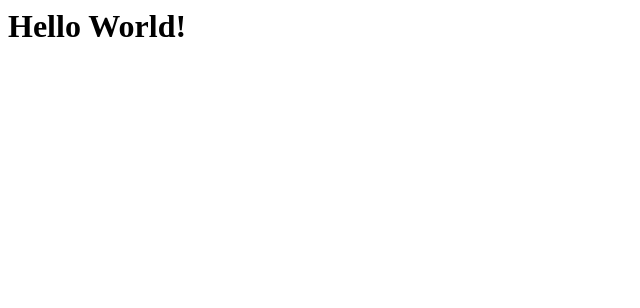
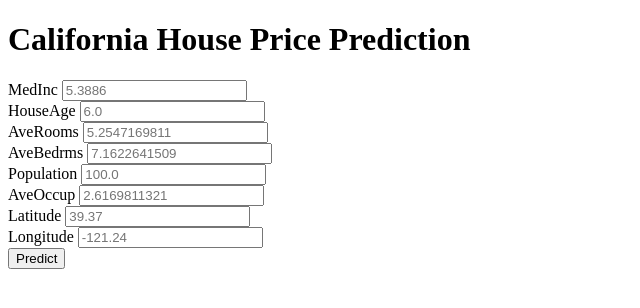
Before and after one commit to Kiriti96-Ray/california_house_pricing, a Flask app: page / in a window 1280 px wide. Shown: the top 308 px of the page, without its empty margins (0-640 px from the left). Run offline with Flask 3, Linux system fonts and the light colour scheme; parts of the project's set-up code (start-up, migrations or seed data) failed here and were passed over.

Commit message:
The web app is ready

```diff
--- a/app.py
+++ b/app.py
@@ -26,5 +26,16 @@ def predict_api():
     return jsonify(output[0])
 
 
+@app.route("/predict", methods=["POST"])
+def predict():
+    data = [float(x) for x in request.form.values()]
+    final_input = scaler.transform(np.array(data).reshape(1, -1))
+    print(final_input)
+    output = regmodel.predict(final_input)[0]
+    return render_template(
+        "home.html", prediction_text="The predicted house price is {}".format(output)
+    )
+
+
 if __name__ == "__main__":
     app.run(debug=True)
--- a/templates/home.html
+++ b/templates/home.html
@@ -1,3 +1,52 @@
-<h1>
-Hello World!
-</h1>
+<!DOCTYPE html>
+<html >
+
+<head>
+  <meta charset="UTF-8">
+  <title>ML API</title>
+  <link href='https://fonts.googleapis.com/css?family=Pacifico' rel='stylesheet' type='text/css'>
+<link href='https://fonts.googleapis.com/css?family=Arimo' rel='stylesheet' type='text/css'>
+<link href='https://fonts.googleapis.com/css?family=Hind:300' rel='stylesheet' type='text/css'>
+<link href='https://fonts.googleapis.com/css?family=Open+Sans+Condensed:300' rel='stylesheet' type='text/css'>
+
+
+</head>
+
+<body>
+  <div class="login">
+    <h1>California House Price Prediction</h1>
+
+    <form action="{{ url_for('predict') }}" method="post">
+      <label for="MedInc">MedInc</label>
+      <input type="text" name="MedInc" placeholder="5.3886" required="required" /><br>
+
+      <label for="HouseAge">HouseAge</label>
+      <input type="text" name="HouseAge" placeholder="6.0" required="required" /><br>
+
+      <label for="AveRooms">AveRooms</label>
+      <input type="text" name="AveRooms" placeholder="5.2547169811" required="required" /><br>
+
+      <label for="AveBedrms">AveBedrms</label>
+      <input type="text" name="AveBedrms" placeholder="7.1622641509" required="required" /><br>
+
+      <label for="Population">Population</label>
+      <input type="text" name="Population" placeholder="100.0" required="required" /><br>
+
+      <label for="AveOccup">AveOccup</label>
+      <input type="text" name="AveOccup" placeholder="2.6169811321" required="required" /><br>
+
+      <label for="Latitude">Latitude</label>
+      <input type="text" name="Latitude" placeholder="39.37" required="required" /><br>
+
+      <label for="Longitude">Longitude</label>
+      <input type="text" name="Longitude" placeholder="-121.24" required="required" /><br>
+
+      <button type="submit">Predict</button>
+    </form>
+
+    {% if prediction_text %}
+      <p>{{ prediction_text }}</p>
+    {% endif %}
+  </div>
+</body>
+</html>
```
